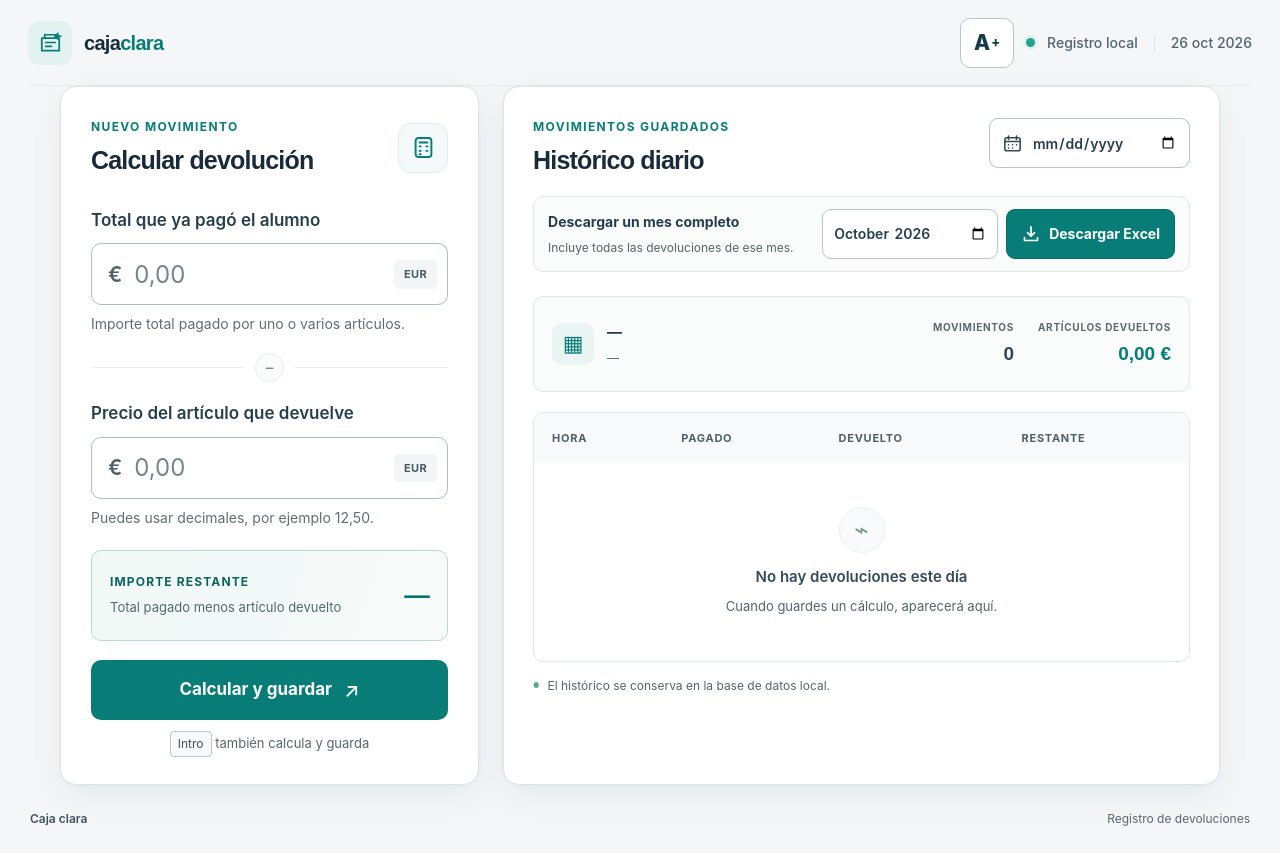
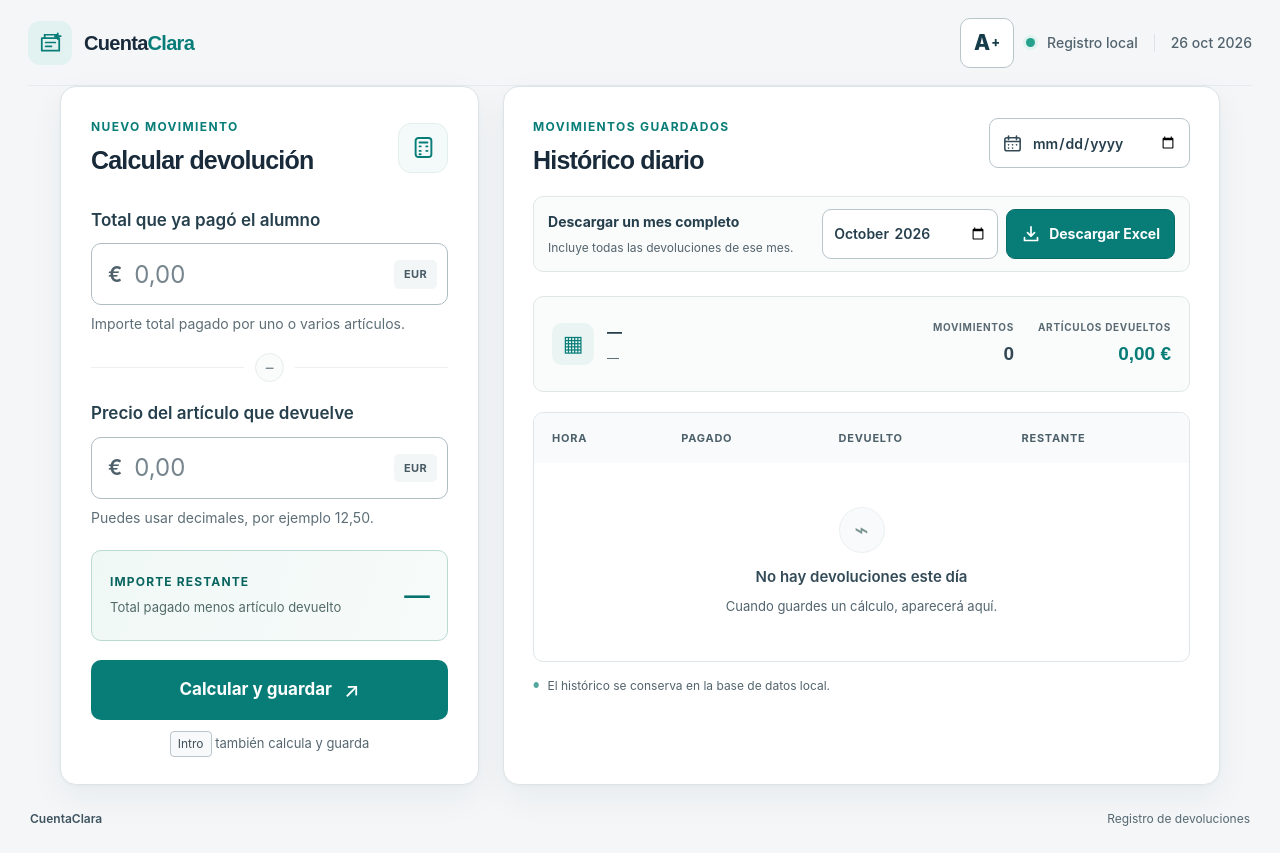
Before and after one commit to joanaps92/RegDev, a website: page public/index.html in a window 1280 px wide. Drawn offline with Linux system fonts and the light colour scheme; no server answers.

Commit message:
Renombra la marca a CuentaClara

```diff
--- a/public/index.html
+++ b/public/index.html
@@ -5,7 +5,7 @@
     <meta name="viewport" content="width=device-width, initial-scale=1">
     <meta name="theme-color" content="#f4f6f8">
     <meta name="description" content="Registro diario de la caja de devoluciones.">
-    <title>Caja de devoluciones</title>
+    <title>CuentaClara — Caja de devoluciones</title>
     <base href="__BASE_HREF__">
     <link rel="stylesheet" href="styles.css">
     <script src="app.js" defer></script>
@@ -13,7 +13,7 @@
   <body>
     <div class="page-shell">
       <header class="topbar">
-        <a class="brand" href="./" aria-label="Caja de devoluciones, inicio">
+        <a class="brand" href="./" aria-label="CuentaClara, inicio">
           <span class="brand-mark" aria-hidden="true">
             <svg viewBox="0 0 32 32" fill="none">
               <path d="M7 11.5h18v13H7z" stroke="currentColor" stroke-width="1.8" stroke-linejoin="round"/>
@@ -21,7 +21,7 @@
               <path d="M23.5 6.5v6M20.5 9.5h6" stroke="currentColor" stroke-width="1.8" stroke-linecap="round"/>
             </svg>
           </span>
-          <span class="brand-name">caja<span>clara</span></span>
+          <span class="brand-name">Cuenta<span>Clara</span></span>
         </a>
         <div class="topbar-meta">
           <button class="text-size-button" id="textSizeButton" type="button" aria-label="Activar texto extra grande" aria-pressed="false" title="Ampliar texto">A<sup>+</sup></button>
@@ -160,7 +160,7 @@
       </main>
 
       <footer class="footer">
-        <span>Caja clara</span>
+        <span>CuentaClara</span>
         <span>Registro de devoluciones</span>
       </footer>
       <div id="toast" class="toast" role="status" aria-live="polite"></div>
--- a/server.js
+++ b/server.js
@@ -452,7 +452,7 @@ const server = createServer(async (request, response) => {
 });
 
 server.listen(PORT, HOST, () => {
-  console.log(`Caja de devoluciones disponible en http://${HOST}:${PORT}`);
+  console.log(`CuentaClara disponible en http://${HOST}:${PORT}`);
   console.log(`Base de datos: ${DB_PATH}`);
 });
 
```
Also changed, not shown: README.md.
